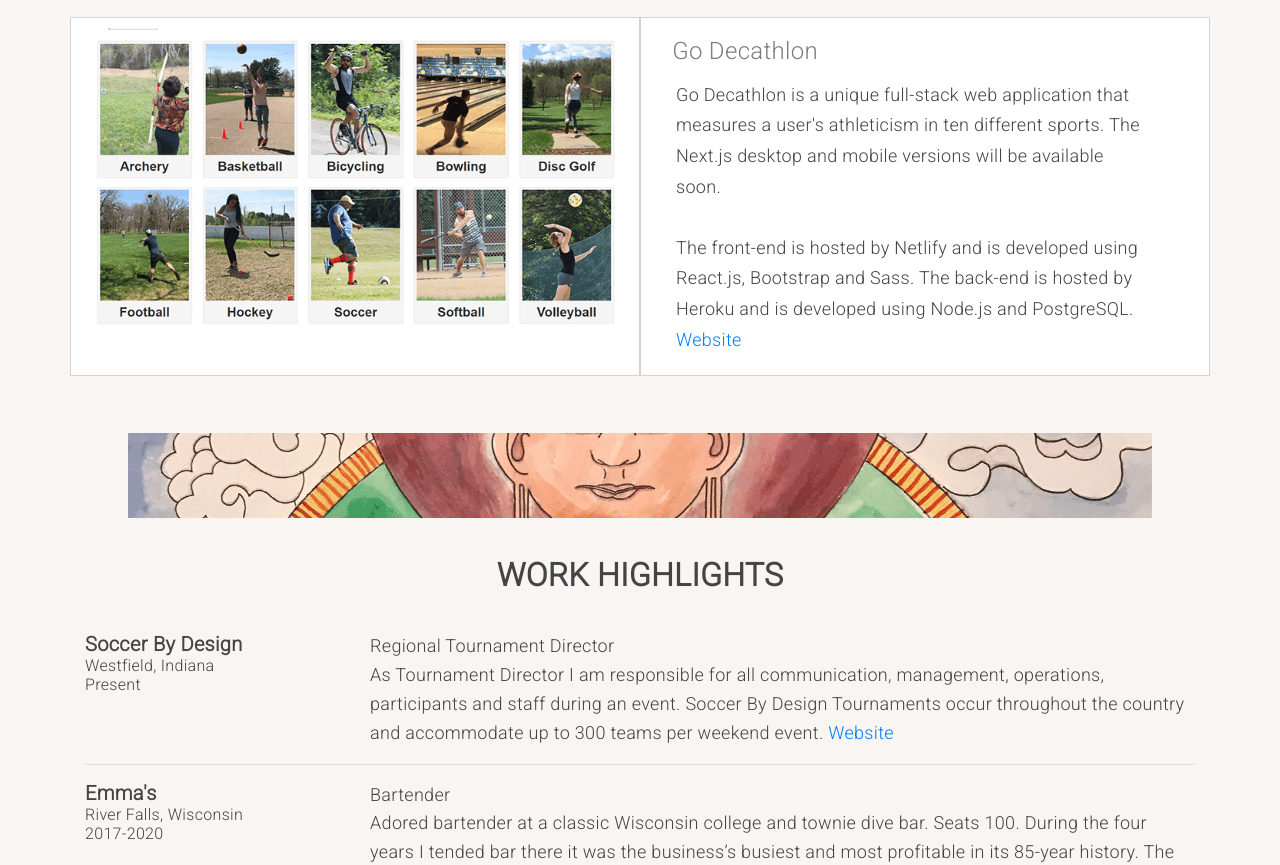
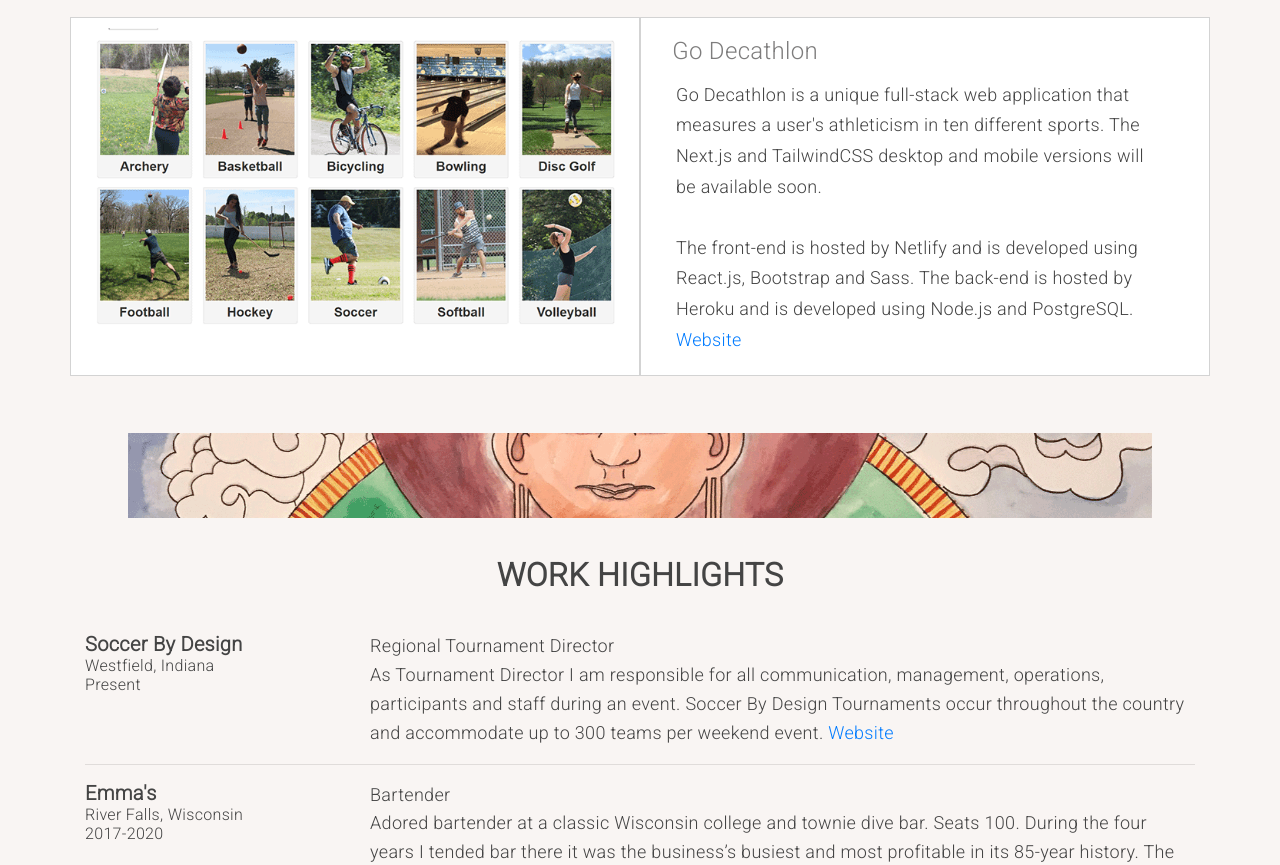
Before and after one commit to adamtaylorsmith/my-portfolio, a plain HTML site: page index.html in a window 1280 px wide. Shown: the part 2150-3015 px from the top of the page. Drawn offline with nearby package versions, Linux system fonts and the light colour scheme; a script that the page names is missing.

Commit message:
tailwind noted

```diff
--- a/index.html
+++ b/index.html
@@ -154,7 +154,7 @@
       <div class="col-md-6 col-sm-12 white outline"><br>
         <div class="yesTitle">&nbsp;<a href="https://brave-einstein-d449a7.netlify.app/" class="anchor" target="_blank">Go Decathlon</a></div>
         <p class="cardtexty">
-          Go Decathlon is a unique full-stack web application that measures a user's athleticism in ten different sports. The Next.js desktop and mobile versions will be available soon.<br><br>The front-end is hosted by Netlify and is developed using React.js, Bootstrap and Sass. The back-end is hosted by Heroku and is developed using Node.js and PostgreSQL.<br><a href="https://brave-einstein-d449a7.netlify.app/" target="_blank">Website</a><br>
+          Go Decathlon is a unique full-stack web application that measures a user's athleticism in ten different sports. The Next.js and TailwindCSS desktop and mobile versions will be available soon.<br><br>The front-end is hosted by Netlify and is developed using React.js, Bootstrap and Sass. The back-end is hosted by Heroku and is developed using Node.js and PostgreSQL.<br><a href="https://brave-einstein-d449a7.netlify.app/" target="_blank">Website</a><br>
         </p>
       </div>
     </div>
```
